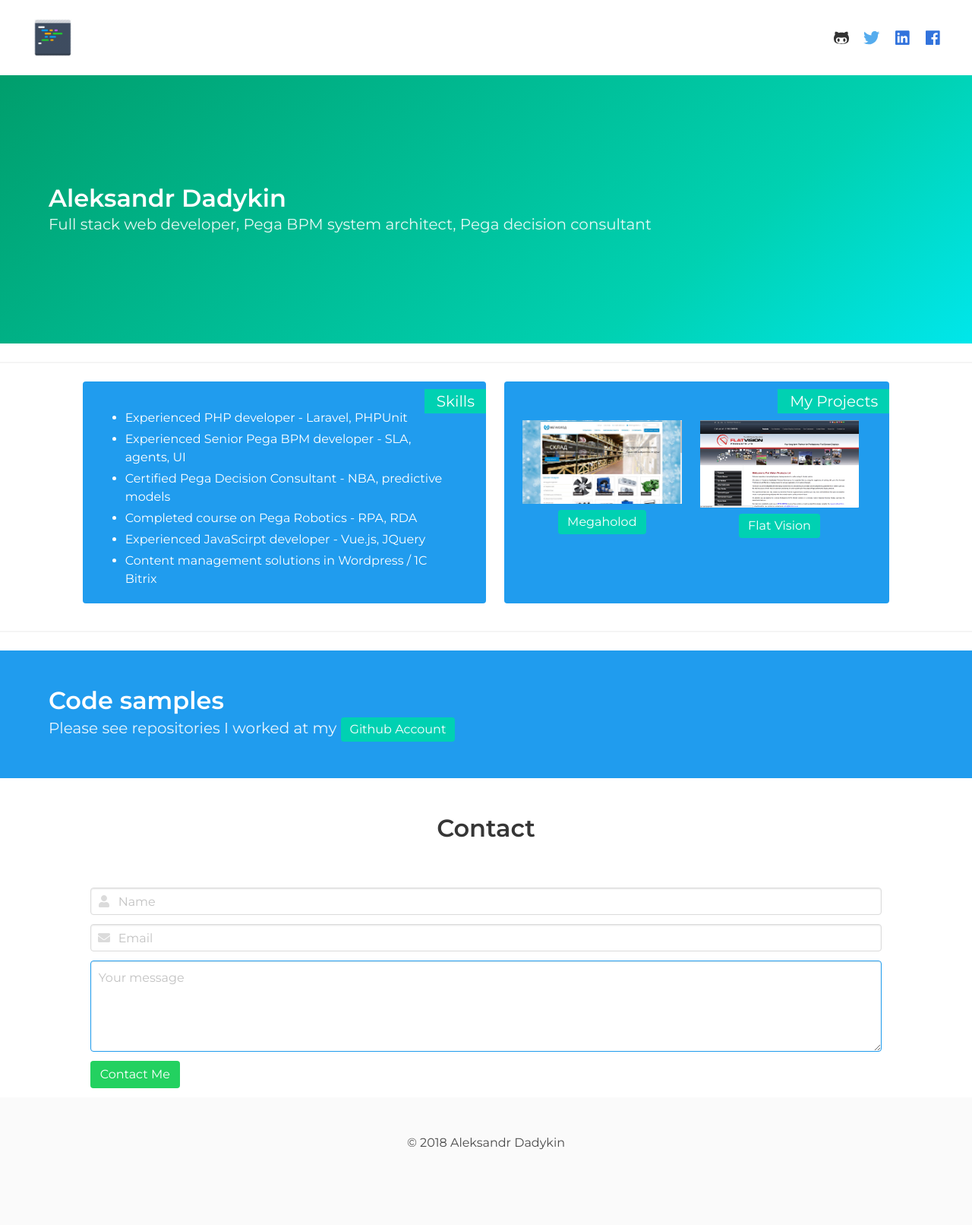
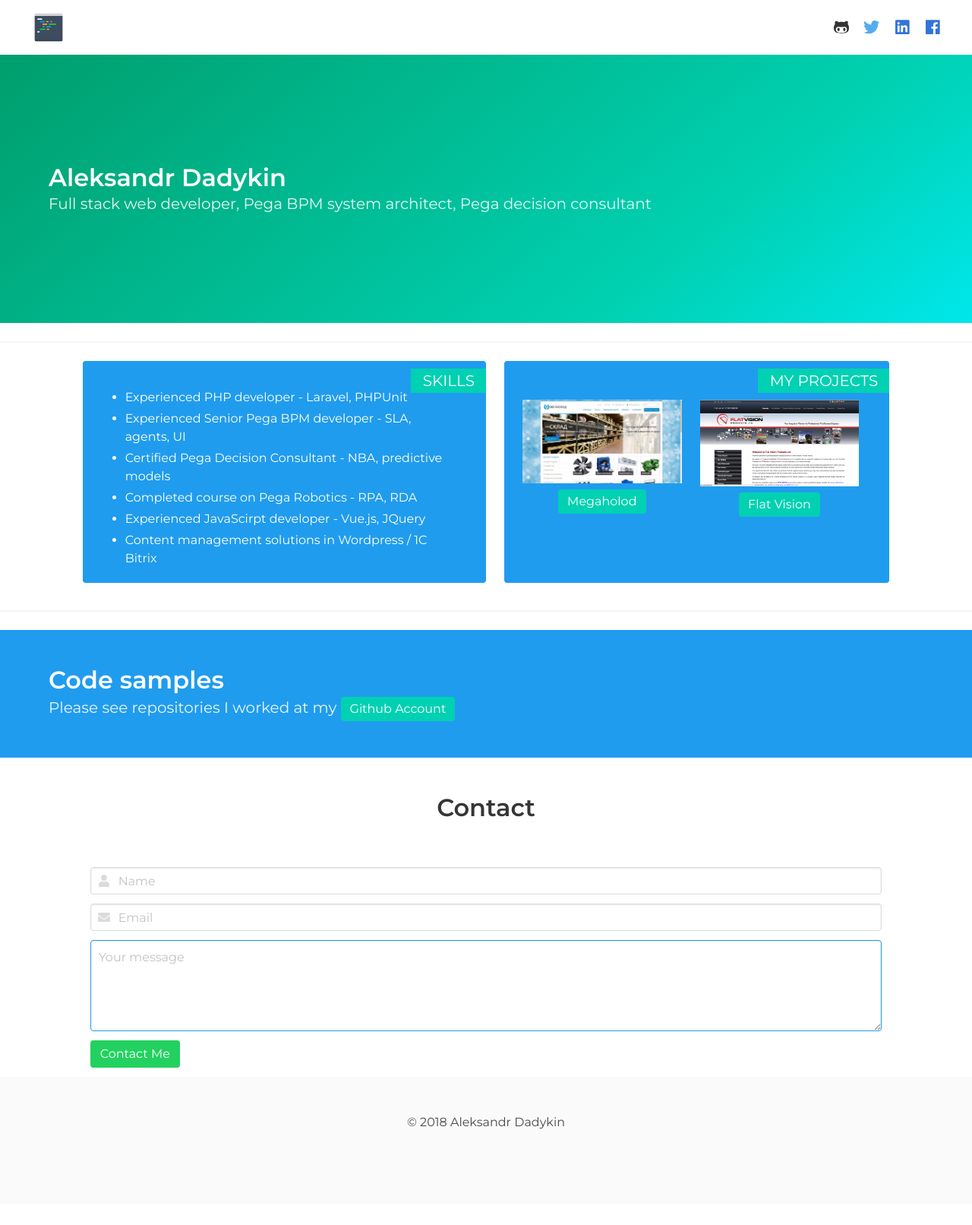
Before and after one commit to cetrix13/cetrix13.github.io, a Jekyll site: the page built from index.html, in a window 1280 px wide. Shown: the whole page at 76% size. Built offline with Jekyll 4.4.1, drawn with Linux system fonts in a browser that asks for light colours; nearby versions of some CDN libraries; after the commit the page ends 1585 px from its top, so only the background shows below that.

Commit message:
Decrease hight of navbar

```diff
--- a/_includes/nav.html
+++ b/_includes/nav.html
@@ -5,11 +5,11 @@
         <a class="navbar-item" href="/">
           <img src="/images/cli-brand.png" alt="{{ site.name }}" >
         </a>
-        <a role="button" class="navbar-burger" aria-label="menu" aria-expanded="false">
+       <!-- <a role="button" class="navbar-burger" aria-label="menu" aria-expanded="false">
           <span aria-hidden="true"></span>
           <span aria-hidden="true"></span>
           <span aria-hidden="true"></span>
-        </a>
+        </a> -->
       </div>
       <div class="navbar-menu">
         <!--<div class="navbar-start">
--- a/_includes/page.html
+++ b/_includes/page.html
@@ -18,7 +18,7 @@
         <div class="tile is-parent">
           <article class="tile is-child notification is-info has-ribbon">
             <div class="content">
-              <div class="ribbon is-medium is-primary">Skills</div>
+              <div class="ribbon is-medium is-primary"><span class="is-uppercase">Skills</span></div>
               <div class="content">
                 <ul>
                   <li>Experienced PHP developer - Laravel, PHPUnit</li>
@@ -35,7 +35,7 @@
         <div class="tile">
           <div class="tile is-parent">
             <article class="tile is-child notification is-info has-ribbon">
-              <div class="ribbon is-medium is-primary">My Projects</div>
+              <div class="ribbon is-medium is-primary"><span class="is-uppercase">My Projects</span></div>
               <div class="columns" style="margin-top:1.2rem;">
                 <div class="column is-6">
                   <figure class="image is-3by3">
--- a/_sass/_mystyles.sass
+++ b/_sass/_mystyles.sass
@@ -1,5 +1,7 @@
-$navbar-item-img-max-height: 3.2rem
+$navbar-item-img-max-height: 2.5rem
 $family-primary: 'Montserrat', 'Helvetica', 'Arial', sans-serif
+$navbar-height: 2.25rem !default
+$navbar-padding-vertical: 0.5rem
 
 
 .subtitle
```
